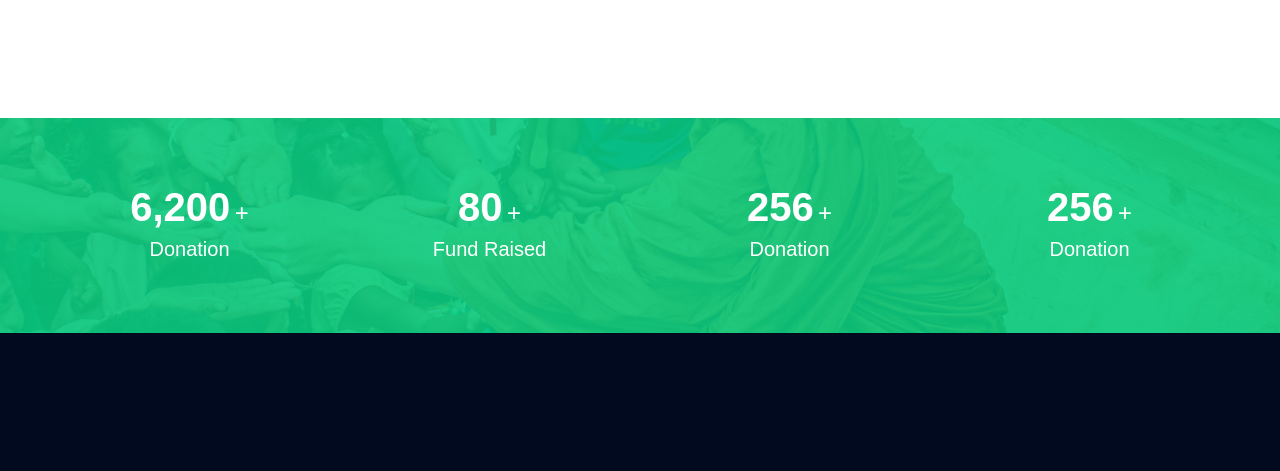
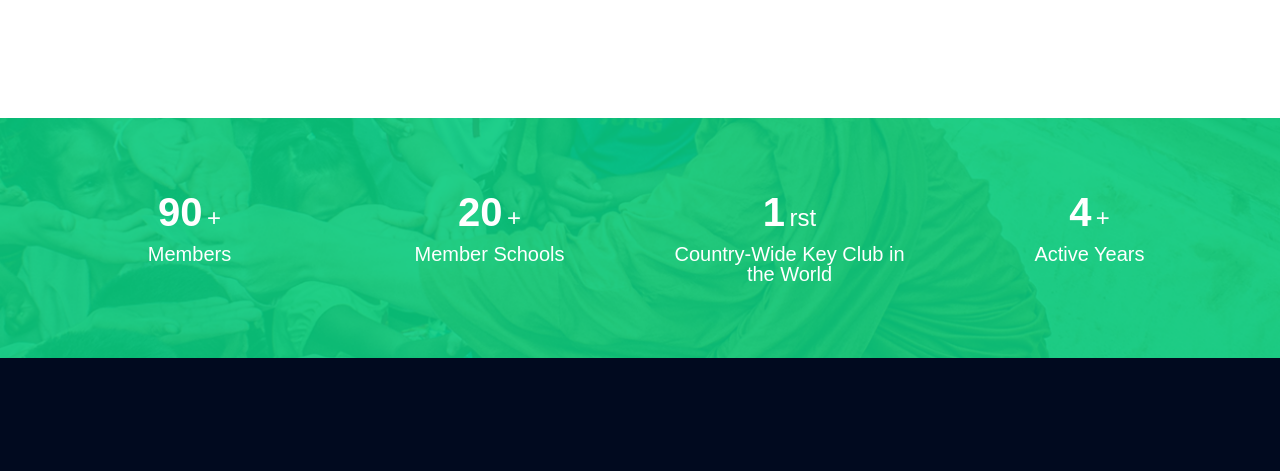
Before and after one commit to Hackathon-2020-Summer-Hack-Team/JYPC-Web, a plain HTML site: page about.html in a window 1280 px wide. Shown: the part 3764-4235 px from the top of the page. Drawn offline with Linux system fonts and the light colour scheme.

Commit message:
Update about.html

```diff
--- a/about.html
+++ b/about.html
@@ -294,7 +294,7 @@
     <!-- Testimonial End -->
 
     <!--? Count Down Start -->
-    <div class="count-down-area pt-25 section-bg" data-background="assets/img/gallery/section_bg02.png">
+    <div class="count-down-area pt-25 section-bg" data-background="assets/img/gallery/section_bg02.png" style="padding-top: 30px;">
         <div class="container">
             <div class="row justify-content-center">
                 <div class="col-lg-12 col-md-12">
@@ -303,33 +303,33 @@
                             <div class="col-lg-3 col-md-6 col-sm-6">
                                 <!-- Counter Up -->
                                 <div class="single-counter text-center">
-                                    <span class="counter color-green">6,200</span>
+                                    <span class="counter color-green">90</span>
                                     <span class="plus">+</span>
-                                    <p class="color-green">Donation</p>
+                                    <p class="color-green">Members</p>
                                 </div>
                             </div>
                             <div class="col-lg-3 col-md-6 col-sm-6">
                                 <!-- Counter Up -->
                                 <div class="single-counter text-center">
-                                    <span class="counter color-green">80</span>
+                                    <span class="counter color-green">20</span>
                                     <span class="plus">+</span>
-                                    <p class="color-green">Fund Raised</p>
+                                    <p class="color-green">Member Schools</p>
                                 </div>
                             </div>
                             <div class="col-lg-3 col-md-6 col-sm-6">
                                 <!-- Counter Up -->
                                 <div class="single-counter text-center">
-                                    <span class="counter color-green">256</span>
-                                    <span class="plus">+</span>
-                                    <p class="color-green">Donation</p>
+                                    <span class="counter color-bkue">1</span>
+                                    <span>rst</span>
+                                    <p class="color-blue">Country-Wide Key Club in the World</p>
                                 </div>
                             </div>
                             <div class="col-lg-3 col-md-6 col-sm-6">
                                 <!-- Counter Up -->
                                 <div class="single-counter text-center">
-                                    <span class="counter color-green">256</span>
+                                    <span class="counter color-green">4</span>
                                     <span class="plus">+</span>
-                                    <p class="color-green">Donation</p>
+                                    <p class="color-green">Active Years</p>
                                 </div>
                             </div>
                         </div>
```
